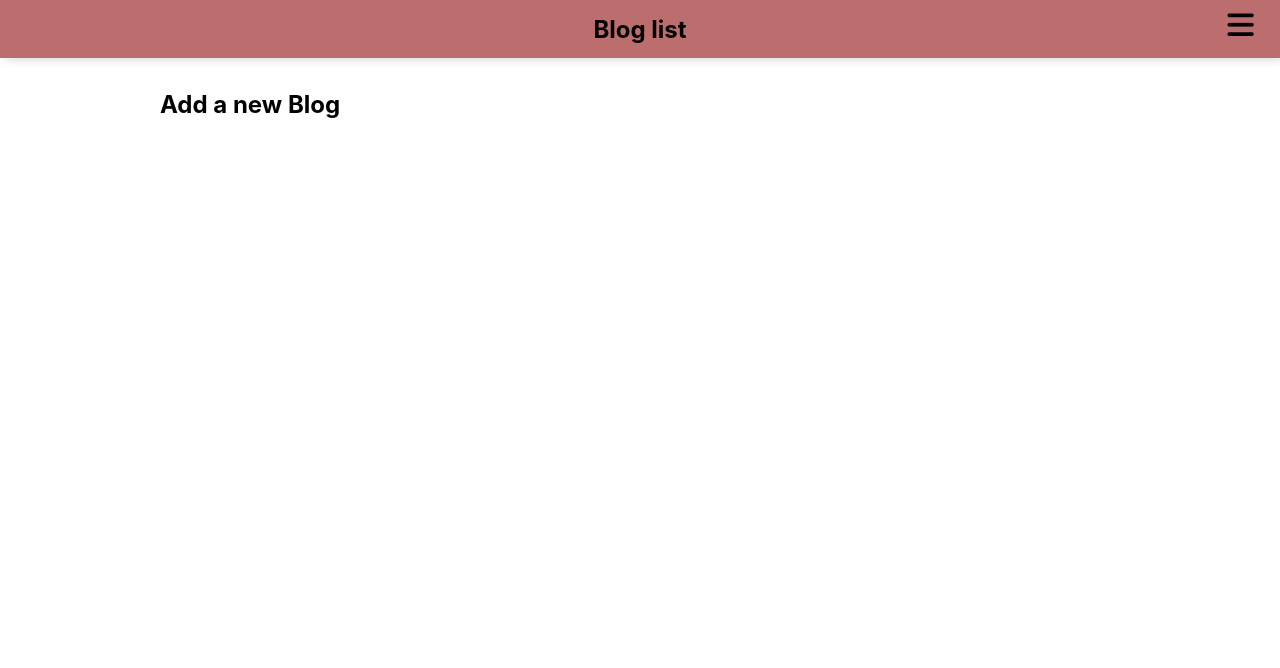
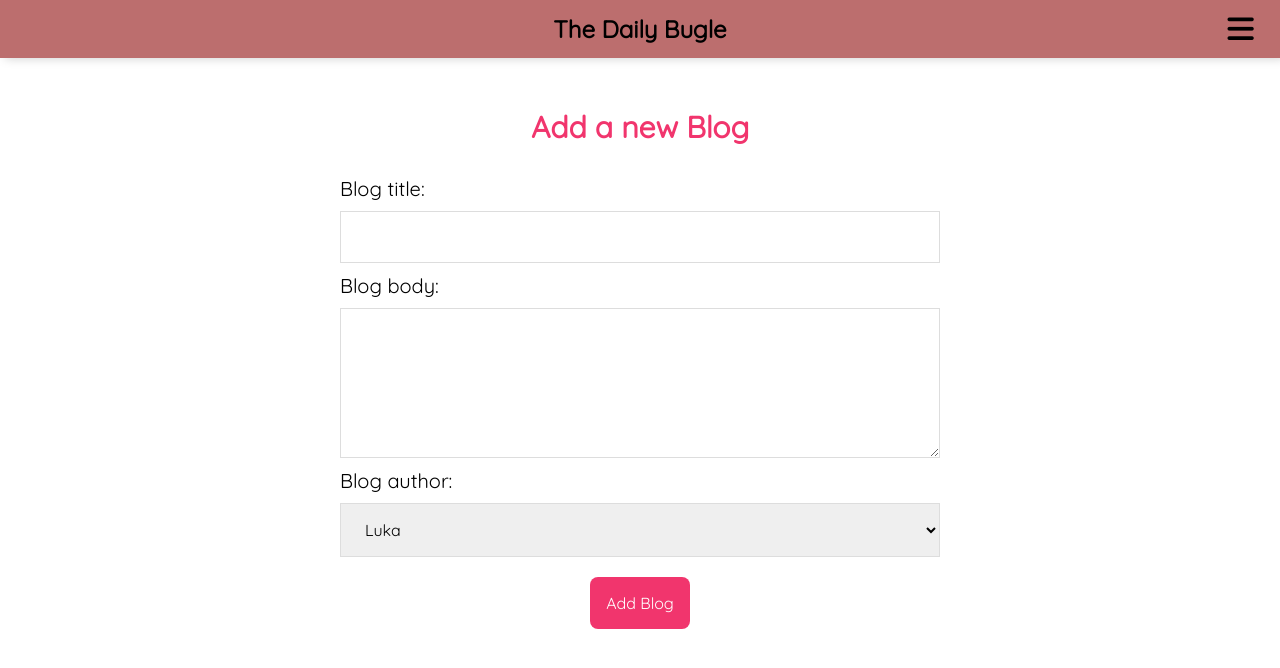
Before and after one commit to lnikol00/Blog-App, a React (Create React App) app: page /create in a window 1280 px wide. Shown: the top 668 px of the page. Built offline with nearby package versions, Linux system fonts and the light colour scheme.

Commit message:
correction

```diff
--- a/src/App.css
+++ b/src/App.css
@@ -1,5 +1,8 @@
+@import url('https://fonts.googleapis.com/css2?family=Quicksand&display=swap');
+
 * {
     box-sizing: border-box;
     margin: 0;
     padding: 0;
+    font-family: 'Quicksand', sans-serif;
 }
--- a/src/App.tsx
+++ b/src/App.tsx
@@ -6,7 +6,6 @@ import { BrowserRouter as Router, Routes, Route } from 'react-router-dom';
 import Home from './pages/home/Home';
 import Create from './pages/Create/Create';
 import BlogDetails from './pages/home/BlogDetails';
-
 
 function App() {
   return (
--- a/src/components/header/Header.tsx
+++ b/src/components/header/Header.tsx
@@ -18,7 +18,7 @@ function Header() {
 
     return (
         <div className={styles.headerContainer}>
-            <h1>Blog list</h1>
+            <h1>The Daily Bugle</h1>
             <div className={styles.menuItem} onClick={handleChange}>
                 <i className={open ? "fa fa-times" : "fa fa-bars"}></i>
             </div>
@@ -29,11 +29,11 @@ function Header() {
                             <a href={item.url} className={styles.menuLinks} >
                                 <span>{item.icon}</span>
                                 {item.name}
-
                             </a>
                         </li>
                     )
                 })}
+                {/* <a>Login</a> */}
             </div>
         </div>
     )
--- a/src/components/header/header.module.css
+++ b/src/components/header/header.module.css
@@ -21,6 +21,7 @@
     list-style: none;
     text-align: center;
     width: 70vw;
+    font-weight: 600;
     justify-content: end;
     margin-right: 2rem;
     font-size: 18px;
@@ -92,7 +93,7 @@
         position: absolute;
         top: 0;
         right: 0;
-        transform: translate(-100%, 20%);
+        transform: translate(-100%, 25%);
         font-size: 30px;
         cursor: pointer;
     }
--- a/src/components/useFetch/useFetch.tsx
+++ b/src/components/useFetch/useFetch.tsx
@@ -1,7 +1,7 @@
 import { useEffect, useState } from 'react'
 
-function useFetch<ToDoItems>(url: string, initialState: ToDoItems) {
-    const [data, setData] = useState<ToDoItems>(initialState)
+function useFetch<T>(url: string, initialState: T): [T, boolean, null] {
+    const [data, setData] = useState<T>(initialState)
     const [isPending, setIsPending] = useState(true)
     const [error, setError] = useState(null)
     useEffect(() => {
@@ -25,7 +25,7 @@ function useFetch<ToDoItems>(url: string, initialState: ToDoItems) {
         }, 1000)
 
     }, [url])
-    return { data, isPending, error }
+    return [data, isPending, error]
 }
 
 export default useFetch
--- a/src/data/db.json
+++ b/src/data/db.json
@@ -3,7 +3,7 @@
         {
             "id": 1,
             "title": "My New Website",
-            "author": "Milan",
+            "author": "Luka",
             "body": "lorem ispu..."
         },
         {
--- a/src/pages/Create/Create.tsx
+++ b/src/pages/Create/Create.tsx
@@ -1,9 +1,55 @@
-import React from 'react'
+import React, { useRef, useState } from 'react'
 import styles from "./create.module.css"
+
 function Create() {
+
+    const form = useRef<HTMLFormElement>(null);
+
+    const [title, setTitle] = useState("")
+    const [body, setBody] = useState("")
+    const [author, setAuthor] = useState("luka")
+
+    const handletitle = (event: React.ChangeEvent<HTMLInputElement>) => {
+        setTitle(event.target.value)
+    }
+    const handlebody = (event: React.ChangeEvent<HTMLTextAreaElement>) => {
+        setBody(event.target.value)
+    }
+    const handleauthor = (event: React.ChangeEvent<HTMLSelectElement>) => {
+        setAuthor(event.target.value)
+    }
+
+    const handleSumbit = (e: React.FormEvent<HTMLFormElement>) => {
+        e.preventDefault();
+        const blog = { title, author, body }
+        console.log(blog)
+        // form.current.reset();
+    }
+
     return (
         <div className={styles.mainContainer}>
             <h2>Add a new Blog</h2>
+            <form onSubmit={handleSumbit} ref={form}>
+                <label>
+                    Blog title:
+                </label>
+                <input type="text" required value={title} onChange={handletitle} />
+                <label>
+                    Blog body:
+                </label>
+                <textarea required value={body} onChange={handlebody} />
+                <label>
+                    Blog author:
+                </label>
+                <select
+                    value={author}
+                    onChange={handleauthor}
+                >
+                    <option value="luka">Luka</option>
+                    <option value="marta">Marta</option>
+                </select>
+                <button>Add Blog</button>
+            </form>
         </div>
     )
 }
--- a/src/pages/Create/create.module.css
+++ b/src/pages/Create/create.module.css
@@ -1,6 +1,49 @@
 .mainContainer {
-    display: flex;
-    flex-direction: column;
-    justify-content: flex-start;
-    margin: 2rem 10rem;
+    text-align: center;
+    margin: 0px auto;
+    padding-top: 50px;
+    max-width: 600px;
 }
+
+.mainContainer label {
+    text-align: left;
+    display: block;
+    font-size: 20px;
+}
+
+.mainContainer h2 {
+    font-size: 30px;
+    color: #f1356d;
+    margin-bottom: 30px;
+}
+
+.mainContainer input,
+.mainContainer select {
+    width: 600px;
+    padding: 15px 20px;
+    margin: 10px 0;
+    border: 1px solid #ddd;
+    display: block;
+    font-size: 16px;
+}
+
+.mainContainer textarea {
+    width: 600px;
+    height: 150px;
+    padding: 10px 20px;
+    margin: 10px 0;
+    border: 1px solid #ddd;
+    display: block;
+    font-size: 16px;
+}
+
+.mainContainer button {
+    background-color: #f1356d;
+    color: #fff;
+    border: 0;
+    margin-top: 10px;
+    padding: 16px;
+    border-radius: 8px;
+    cursor: pointer;
+    font-size: 16px;
+}
--- a/src/pages/home/BlogDetails.tsx
+++ b/src/pages/home/BlogDetails.tsx
@@ -1,4 +1,4 @@
-import React from 'react'
+import React, { useEffect, useState } from 'react'
 import { useParams } from 'react-router-dom'
 import useFetch from '../../components/useFetch/useFetch';
 import styles from "./home.module.css"
@@ -11,18 +11,13 @@ interface ToDoItems {
 }
 
 function BlogDetails() {
-    const { id } = useParams();
-    const { data, isPending, error } = useFetch<ToDoItems[]>('http://localhost:8000/blogs' + id, [])
+    const params = useParams()
+    const [data, isPending, error] = useFetch<ToDoItems[]>(`http://localhost:8000/blogs${params.id}`, [])
 
     return (
         <div className={styles.mainContainer}>
             {isPending && <div>Loading...</div>}
             {error && <div>{error}</div>}
-            {data &&
-                <article>
-
-                </article>
-            }
         </div>
     )
 }
--- a/src/pages/home/BlogList.tsx
+++ b/src/pages/home/BlogList.tsx
@@ -4,10 +4,10 @@ import styles from "./home.module.css"
 
 interface BlogProps {
     title: string
-    blogs: BlogsItems[],
+    blogs: ToDoItems[],
 }
 
-interface BlogsItems {
+interface ToDoItems {
     id: number,
     title: string,
     author: string,
@@ -20,6 +20,7 @@ function BlogList(props: BlogProps) {
     return (
         <div>
             <h2>{title}</h2>
+            <h2></h2>
             {blogs.map((blog) => {
                 return (
                     <div className={styles.blogPreview} key={blog.id}>
--- a/src/pages/home/Home.tsx
+++ b/src/pages/home/Home.tsx
@@ -1,5 +1,6 @@
 import styles from "./home.module.css"
 import BlogList from './BlogList'
+import { Link } from 'react-router-dom'
 import useFetch from '../../components/useFetch/useFetch'
 
 interface ToDoItems {
@@ -10,7 +11,7 @@ interface ToDoItems {
 }
 
 function Home() {
-    const { data, isPending, error } = useFetch<ToDoItems[]>('http://localhost:8000/blogs', []);
+    const [data, isPending, error] = useFetch<ToDoItems[]>('http://localhost:8000/blogs', []);
     return (
         <div className={styles.mainContainer}>
             {isPending && <div className={styles.loading}>Loading...</div>}
```
